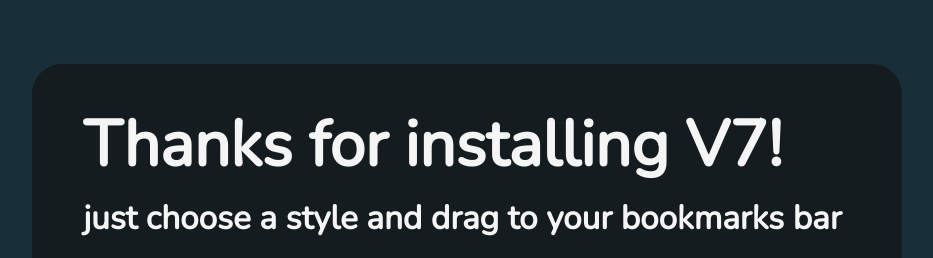
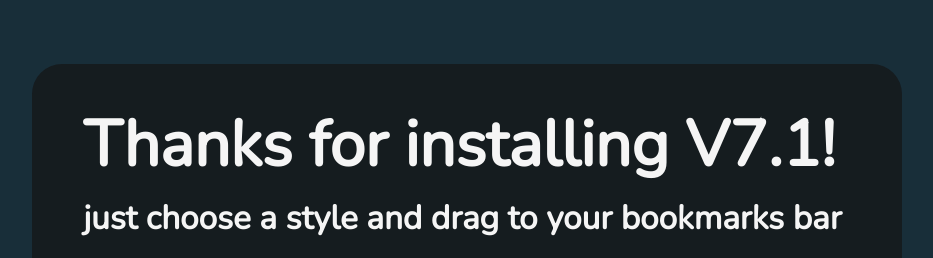
Before and after one commit to car-axle-client/car-axle-client.github.io, a plain HTML site: page install.html in a window 1280 px wide. Shown: the top 258 px of the page, without its empty margins (96-1029 px from the left). Drawn offline with nearby package versions, Linux system fonts and the light colour scheme; no server answers.

Commit message:
Update install.html

```diff
--- a/install.html
+++ b/install.html
@@ -9,7 +9,7 @@
     <body>
         <div id="image">
             <div id="header">
-                <h1>Thanks for installing <b>V7</b>!</h1>
+                <h1>Thanks for installing <b>V7.1</b>!</h1>
                 <h2>just choose a style and drag to your bookmarks bar</h2>
                 <p>Consider joining the discord!</p>
                 <div id="socials-container">
```
